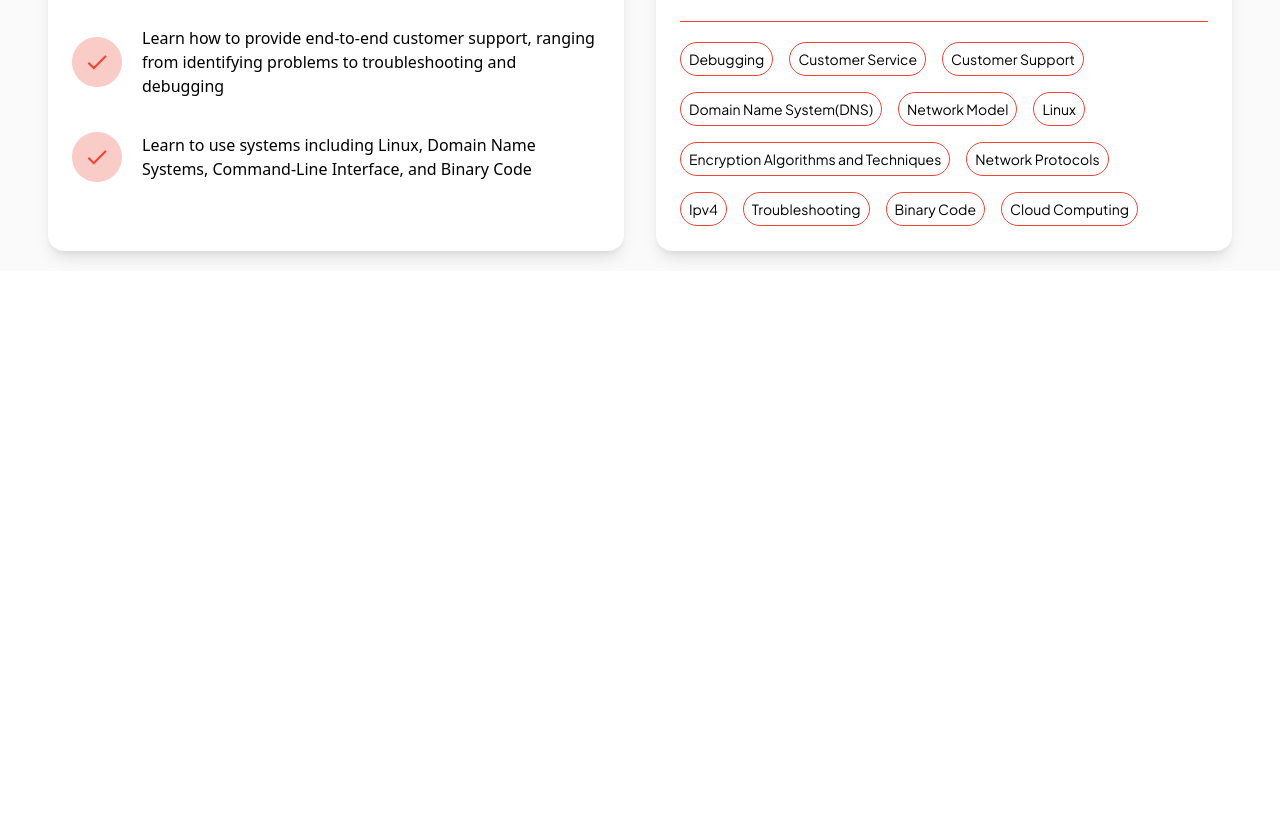
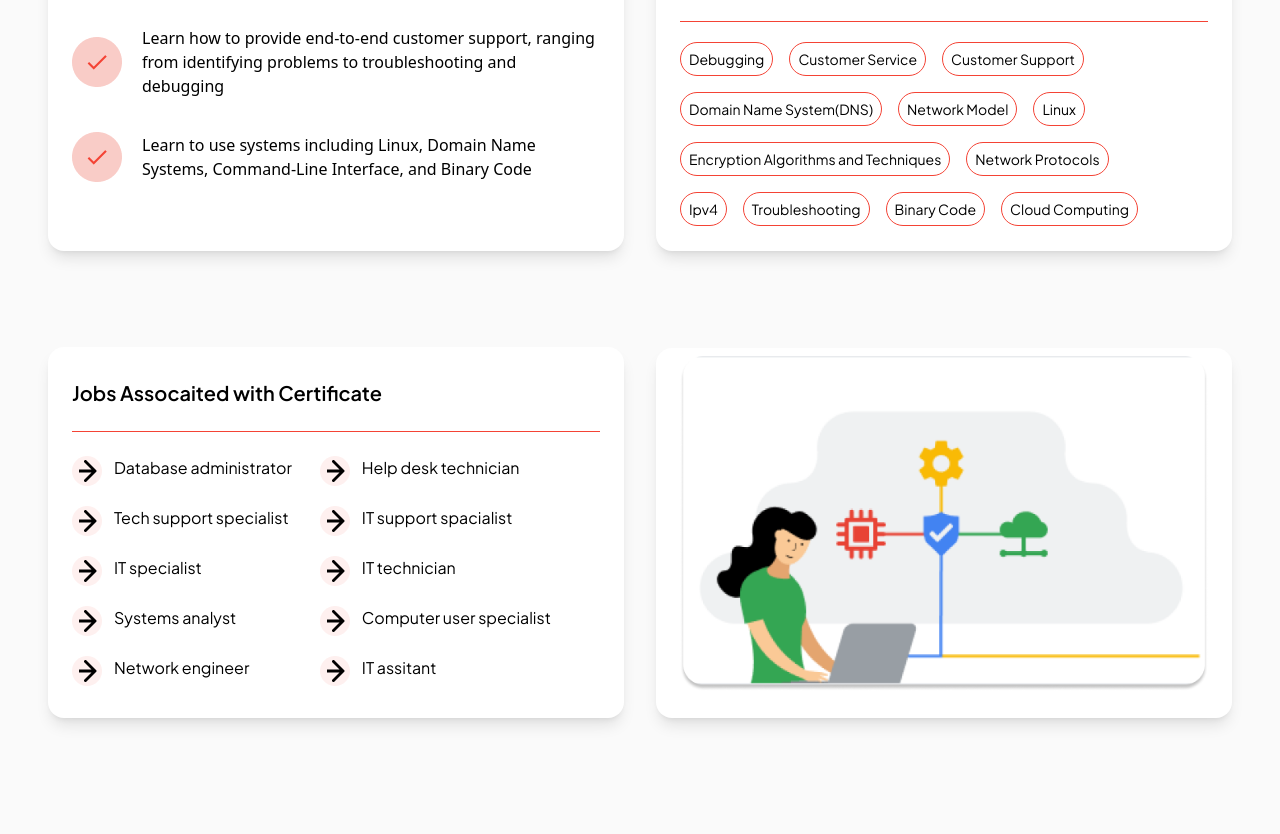
Before and after one commit to tayeb-shah/creative-for-you-tailwind, a website built with Vite: page index.html in a window 1280 px wide. Shown: the part 1216-2050 px from the top of the page. Before the commit the page ends 1487 px from the top, so only its background shows below. Built offline with nearby package versions, Linux system fonts and the light colour scheme.

Commit message:
created job section

```diff
--- a/index.html
+++ b/index.html
@@ -116,7 +116,7 @@
     <section class="container flex flex-col jsutify-items-center md:justify-between items-between md:items-center md:flex-row pt-24 bg-[#FAFAFA]">
 
         <!--? this is learns left section -->
-        <section class="bg-white p-2 px-6 pb-8 rounded-2xl shadow-lg mx-12 md:mx-4 md:ms-12 md:h-[520px] mb-5 md:w-[600px]">
+        <section class="bg-white p-2 px-6 pb-8 rounded-2xl shadow-lg mx-12 md:mx-4 md:ms-12 md:h-[520px] md:w-[600px]">
 
             <div class="pb-6 pt-6 border-b border-b-[#F44335]">
                 <h4 class="font-semibold text-black text-2xl font-jakarta">What you will learn</h4>
@@ -151,7 +151,7 @@
         </section>
 
         <!--? this is learns right section -->
-        <section class="bg-white p-2 px-6 pb-8 rounded-2xl shadow-lg mx-12 md:mx-0 md:h-[520px] md:mx-4 md:me-12 mb-5 md:w-[600px] ">
+        <section class="bg-white p-2 px-6 pb-8 rounded-2xl shadow-lg mx-12 md:mx-0 mt-14 md:mt-0 md:h-[520px] md:mx-4 md:me-12  md:w-[600px] ">
             <div class="">
                 <img src="assets/itPic.png" alt="learntPic" class="object-contain">
             </div>
@@ -186,13 +186,79 @@
                 </div>
             </div>
         </section>
+    </section>
 
 
+    <!--? this is job section -->
+
+    <section class="container flex justify-center md:justify-between md:items-center flex-col md:flex-row py-24 bg-[#FAFAFA]">
+
+        <!--? this is jobs left section -->
+        <section class="p-2 px-6 pb-8 rounded-2xl bg-white shadow-lg mx-12 md:mx-4 md:ms-12 mb-5 md:w-[600px]">
+            <div class="pb-6 pt-6 border-b border-b-[#F44335]">
+                <h4 class="font-semibold text-black text-2xl font-jakarta text-xl">Jobs Assocaited with Certificate </h4>
+            </div>
+
+            <div class="flex gap-7 pt-6">
+                <div class="flex flex-col gap-5 font-jakarta">
+                    <div class="flex gap-3">
+                        <img src="assets/Checkmark (1).png" alt="" class="object-contain">
+                        <p>Database administrator</p>
+                    </div>
+                    <div class="flex gap-3">
+                        <img src="assets/Checkmark (1).png" alt="" class="object-contain">
+                        <p>Tech support specialist</p>
+                    </div>
+                    <div class="flex gap-3">
+                        <img src="assets/Checkmark (1).png" alt="" class="object-contain">
+                        <p>IT specialist</p>
+                    </div>
+                    <div class="flex gap-3">
+                        <img src="assets/Checkmark (1).png" alt="" class="object-contain">
+                        <p>Systems analyst</p>
+                    </div>
+                    <div class="flex gap-3">
+                        <img src="assets/Checkmark (1).png" alt="" class="object-contain">
+                        <p>Network engineer</p>
+                    </div>
+                </div>
+
+                <div class="flex flex-col gap-5 font-jakarta">
+                    <div class="flex gap-3">
+                        <img src="assets/Checkmark (1).png" alt="" class="object-contain">
+                        <p>Help desk technician</p>
+                    </div>
+                    <div class="flex gap-3">
+                        <img src="assets/Checkmark (1).png" alt="" class="object-contain">
+                        <p>IT support spacialist</p>
+                    </div>
+                    <div class="flex gap-3">
+                        <img src="assets/Checkmark (1).png" alt="" class="object-contain">
+                        <p>IT technician</p>
+                    </div>
+                    <div class="flex gap-3">
+                        <img src="assets/Checkmark (1).png" alt="" class="object-contain">
+                        <p>Computer user specialist</p>
+                    </div>
+                    <div class="flex gap-3">
+                        <img src="assets/Checkmark (1).png" alt="" class="object-contain">
+                        <p>IT assitant </p>
+                    </div>
+                </div>
+            </div>
+
+
+        </section>
+
+         <!--? this is jobs right section -->
+        <section class="bg-white p-2 px-6 pb-8 rounded-2xl shadow-lg mx-12 md:mx-4 md:me-12 mb-5 mt-14 md:mt-0 md:w-[600px] h-[370px]">
+            <img src="assets/itPicSecond.png
+            " alt="" class="">
+        </section>
     </section>
 
 
 
 
-
-    </body>
+</body>
 </html>
```
